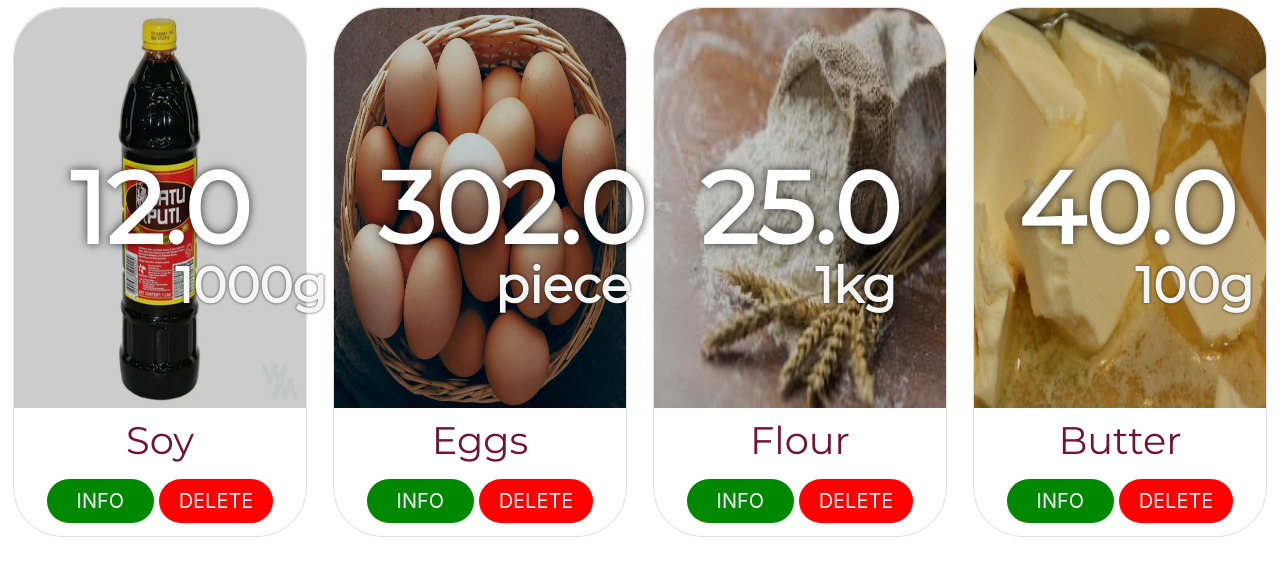
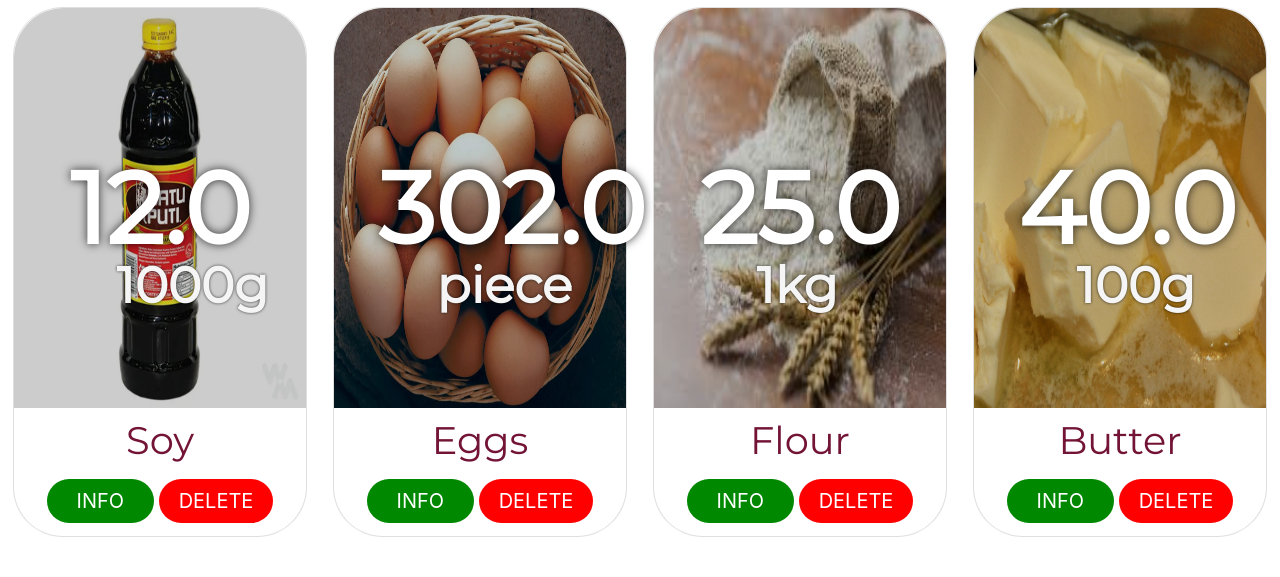
Before and after one commit to AngioloOng/bakeshop_django, a Django app: page /inventory/inventory/ in a window 1280 px wide. Shown: the part 98-675 px from the top of the page. Run offline with Django 4.2, Linux system fonts and the light colour scheme; data comes from the database, SQL or seed files in the repository; both versions use the stored data as it was after the commit; some libraries are stand-ins or nearby versions.

Commit message:
alignment chnage

```diff
--- a/first/inventory/templates/inventory/inventory.html
+++ b/first/inventory/templates/inventory/inventory.html
@@ -56,12 +56,12 @@
 	z-index: 15;
 	font-size: 50px;
 	top: 60%;
-	left: 50%;
+	left: 30%;
 	color: whitesmoke;
 	font-weight: bold;
 	font-family: 'Montserrat';
 	text-shadow: 0 0 3px rgba(0, 0, 0, 0.75);
-	text-align: right;
+	text-align: center;
 	position: absolute;
 }
 a.delete-btn{
```
Also changed, not shown: first/db.sqlite3.
